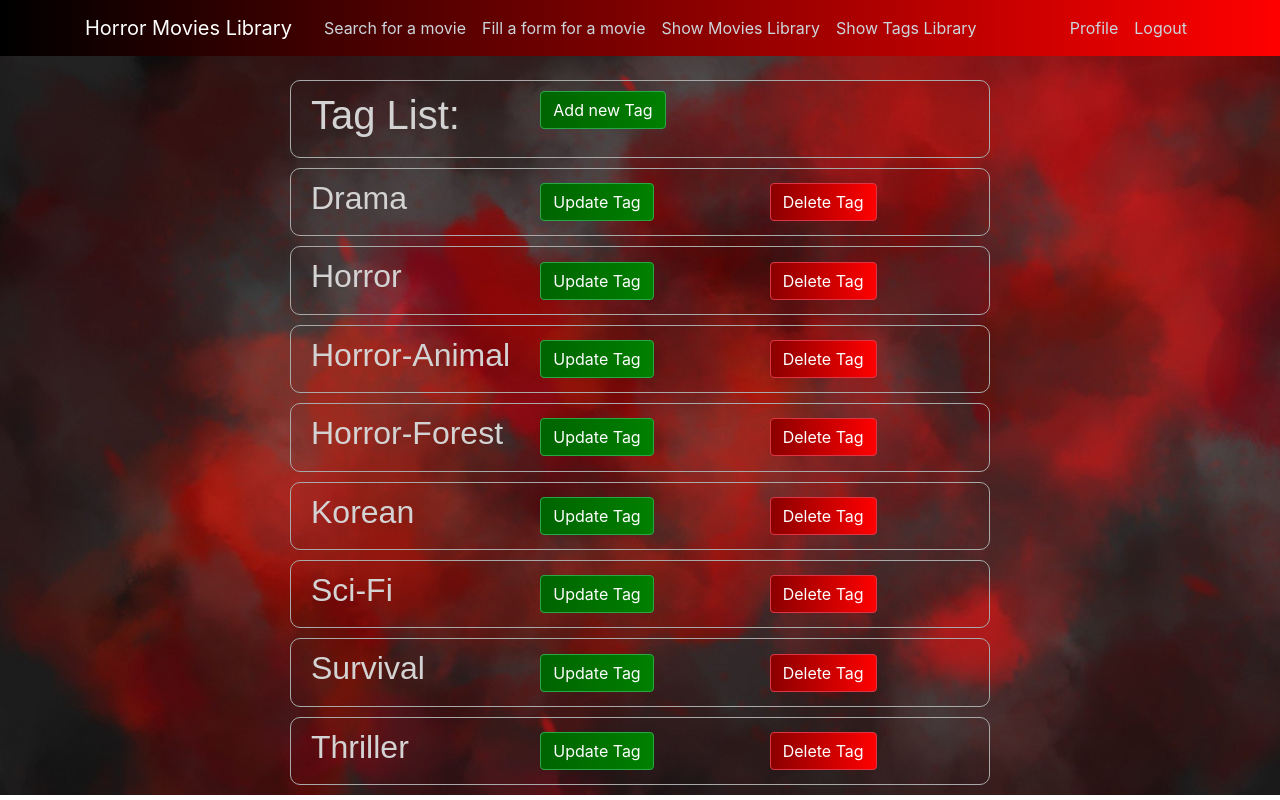
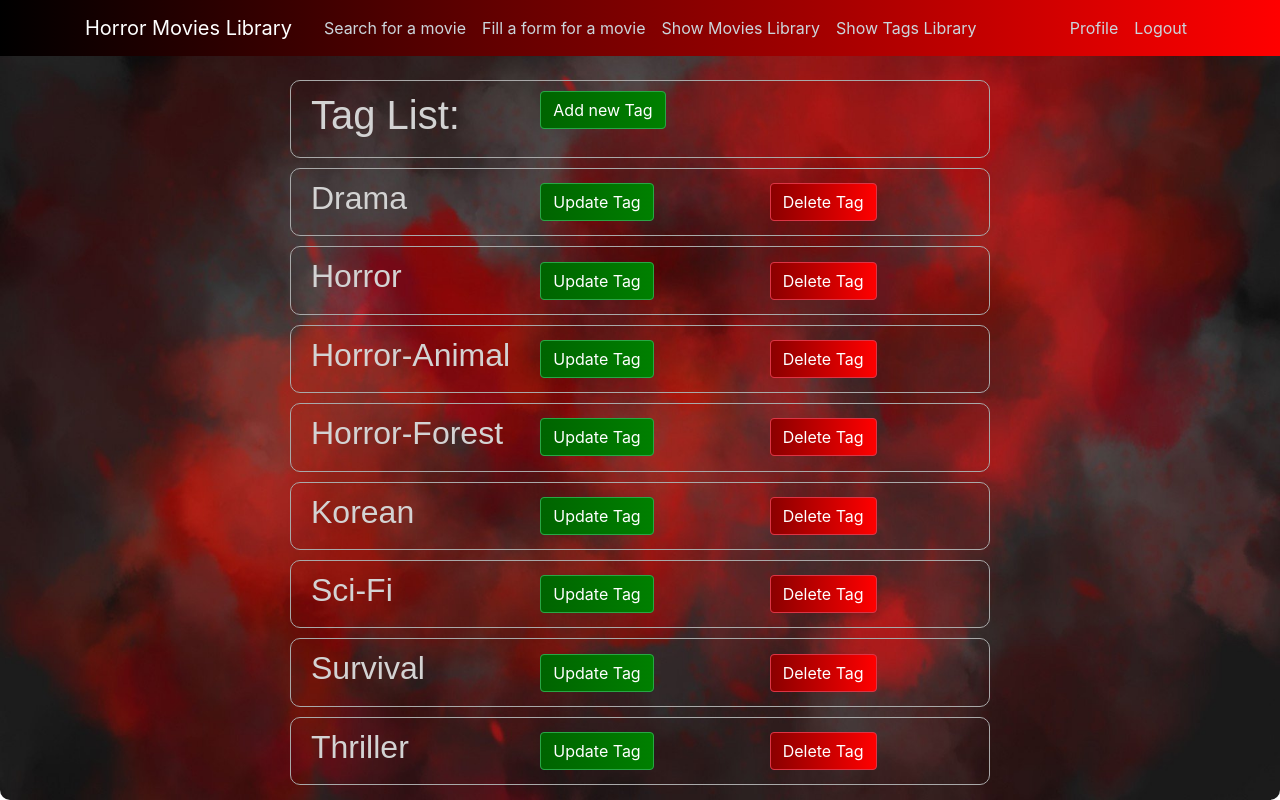
Before and after one commit to sebastianRytel/MoviesLibrary, a Django app: page /tag/ in a window 1280 px wide. Run offline with Django 3.2, Linux system fonts and the light colour scheme; a user stored in the database is signed in; data comes from the database, SQL or seed files in the repository; some libraries are stand-ins or nearby versions.

Commit message:
modification

```diff
--- a/movies/db/filters.py
+++ b/movies/db/filters.py
@@ -29,4 +29,6 @@ class MovieFilter(FilterSet):
 
     class Meta:
         model = Movies
-        fields = ['Title', 'Rating', 'watched', 'movie_tag']
+        fields = {
+            'Title': ['icontains'],
+        }
--- a/movies/templates/movies/base.html
+++ b/movies/templates/movies/base.html
@@ -27,7 +27,8 @@
             crossorigin="anonymous"></script>
   </head>
 <body>
-   <header class="site-header">
+    <img class="bg" src={% static 'background.jpg' %}>
+    <header class="site-header">
       <nav class="navbar navbar-expand-md navbar-dark bg-steel fixed-top"
            style="background-image:linear-gradient(to right, black, red)">
         <div class="container">
--- a/movies/templates/movies/movie/search.html
+++ b/movies/templates/movies/movie/search.html
@@ -25,7 +25,7 @@
                     </form>
                 </div>
                 <div class="col-6">
-                    <h5>If you are not sure about the title, use IMDB site for checking title</h5>
+                    <h5>If you are not sure about the title, use IMDB site to check movie title</h5>
                     <a href="https://www.imdb.com/">IMDB LINK</a>
                 </div>
                 </div>
--- a/movies/templates/movies/tag/tags_list.html
+++ b/movies/templates/movies/tag/tags_list.html
@@ -48,6 +48,25 @@
                 <li class="list">There are currently no Tags available.</li>
             {% endfor %}
         </div>
+<div class="row row-center">
+        {% if is_paginated %}
+            {% if page_obj.has_previous %}
+                <a class="btn btn-danger mb-4 ml-2"
+                   href="?page={{ page_obj.previous_page_number }}">Previous</a>
+            {% endif %}
+            {% for num in page_obj.paginator.page_range %}
+                {% if num == page_obj.number %}
+                    <a class="btn btn-success mb-4 ml-2" href="?page={{ num }}">{{ num }}</a>
+                {% else %}
+                    <a class="btn btn-danger mb-4 ml-2" href="?page={{ num }}">{{ num }}</a>
+                {% endif %}
+            {% endfor %}
+            {% if page_obj.has_next %}
+                <a class="btn btn-danger mb-4 ml-2"
+                   href="?page={{ page_obj.next_page_number }}">Next</a>
+            {% endif %}
+        {% endif %}
     </div>
 </div>
+</div>
 {% endblock %}
--- a/movies/views.py
+++ b/movies/views.py
@@ -3,7 +3,6 @@ from django.contrib.auth.mixins import LoginRequiredMixin
 from django.views.generic import ListView, DetailView, CreateView, UpdateView, DeleteView
 from django.urls import reverse_lazy
 from django.contrib.auth.decorators import login_required
-from django.core.paginator import Paginator
 
 from movies.services.create_data_for_db import create_data
 from movies.services.searcher import search_all, search_exact, search_by_id
@@ -12,10 +11,12 @@ from movies.db.form import MoviesForm, MovieTagForm
 from movies.db.models import Movies, MovieTag
 from movies.db.filters import MovieFilter
 
+
 @login_required()
 def home(request):
     posters = Movies.objects.only("Poster")
     return render(request, 'movies/home.html', {'posters': posters})
+
 
 @login_required
 def search(request):
@@ -30,6 +31,7 @@ def search(request):
         elif movie_id:
             return render(request, 'movies/movie/search.html', {'movies': [search_by_id(movie_id)]})
     return render(request, 'movies/movie/search.html')
+
 
 @login_required
 def save_to_library(request):
@@ -48,10 +50,6 @@ class MovieCreateEmpty(LoginRequiredMixin, CreateView):
     form_class = MoviesForm
     model = Movies
     template_name = 'movies/forms/form_empty.html'
-
-    def get(self, *args, **kwargs):
-        resp = super().get(*args, **kwargs)
-        return resp
 
 
 class MovieCreate(LoginRequiredMixin, CreateView):
@@ -76,11 +74,18 @@ class LibraryView(LoginRequiredMixin, ListView):
     def get_context_data(self, *, object_list=None, **kwargs):
         context = super().get_context_data(**kwargs)
         context['filter'] = MovieFilter(self.request.GET, queryset=self.get_queryset())
+        get_copy = self.request.GET.copy()
+        filter_string = ''
+        for key, value in get_copy.items():
+            if key != 'page':
+                filter_string += f'{key}={value}&'
+        context['filter_string'] = filter_string
         return context
 
     def get_queryset(self):
         queryset = super().get_queryset()
         return MovieFilter(self.request.GET, queryset=queryset).qs
+
 
 class MovieDetailView(LoginRequiredMixin, DetailView):
     model = Movies
@@ -123,6 +128,8 @@ class TagList(LoginRequiredMixin, ListView):
     context_object_name = 'tags'
     ordering = ['tag']
     template_name = 'movies/tag/tags_list.html'
+    paginate_by = 10
+
 
 class TagUpdate(LoginRequiredMixin, UpdateView):
     form_class = MovieTagForm
--- a/static/main.css
+++ b/static/main.css
@@ -1,8 +1,24 @@
 body {
-  background-image: url("background.jpg");
-  background-repeat: no-repeat;
-  background-size: cover;
   margin-top: 5rem;
+}
+
+img.bg {
+  min-height: 100%;
+  min-width: 1024px;
+  width: 100%;
+  height: auto;
+  position: fixed;
+  top: 0;
+  left: 0;
+  z-index: -1;
+
+}
+
+@media screen and (max-width: 1024px) {
+  img.bg {
+    left: 50%;
+    margin-left: -512px;
+  }
 }
 
 h1, h2, h3, h4, h5, h6 {
```
Also changed, not shown: movies/templates/movies/movie/library.html (+29 -3 lines).
